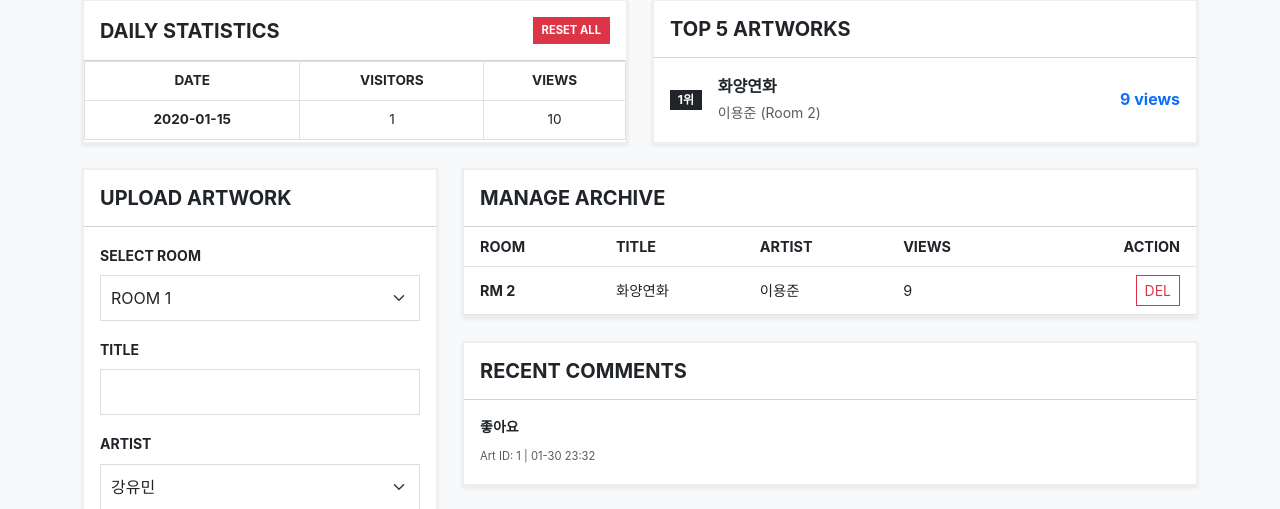
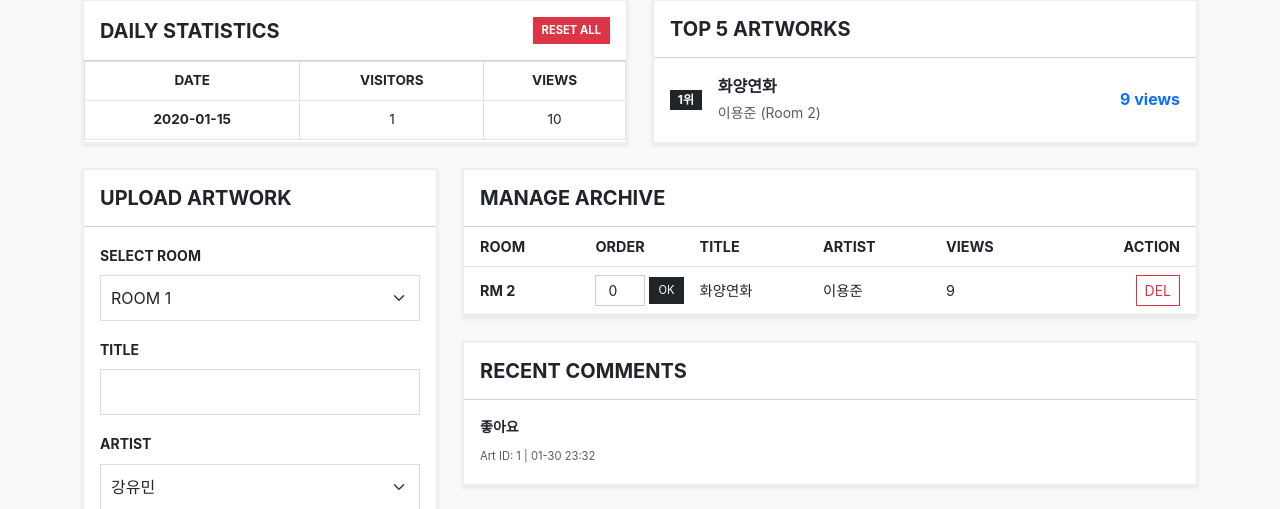
Before and after one commit to KyleKL/AMOC, a Flask app: page /admin in a window 1280 px wide. Shown: the part 127-636 px from the top of the page. Run offline with Flask 3, Linux system fonts and the light colour scheme; a user stored in the database is signed in; data comes from the database, SQL or seed files in the repository; tables that the repository leaves empty hold one stand-in row (values such as "Sample post"); some web fonts are replaced.

Commit message:
Update admin.html 5

```diff
--- a/templates/admin.html
+++ b/templates/admin.html
@@ -146,7 +146,7 @@
                         <thead>
                             <tr>
                                 <th class="ps-3">ROOM</th>
-                                <th>TITLE</th>
+                                <th style="width: 100px;">ORDER</th> <th>TITLE</th>
                                 <th>ARTIST</th>
                                 <th>VIEWS</th>
                                 <th class="text-end pe-3">ACTION</th>
@@ -156,6 +156,16 @@
                             {% for art in artworks %}
                             <tr>
                                 <td class="ps-3 fw-bold">RM {{ art.room }}</td>
+
+                                    <td>
+                                        <form action="/admin/update_order/{{ art.id }}" method="POST" class="d-flex align-items-center">
+                                                <input type="number" name="display_order" value="{{ art.display_order }}"
+                                                       class="form-control form-control-sm text-center p-1"
+                                                       style="width: 50px; border-radius: 0; border: 1px solid #ccc;">
+                                                <button type="submit" class="btn btn-dark btn-sm rounded-0 ms-1 px-2" style="font-size: 0.7rem;">OK</button>
+                                            </form>
+                                        </td>
+
                                         <td>{{ art.title }}</td>
                                         <td>{{ art.artist }}</td>
                                         <td>{{ art.views }}</td>
```
Lines whose indentation alone changed are shown as unchanged.
